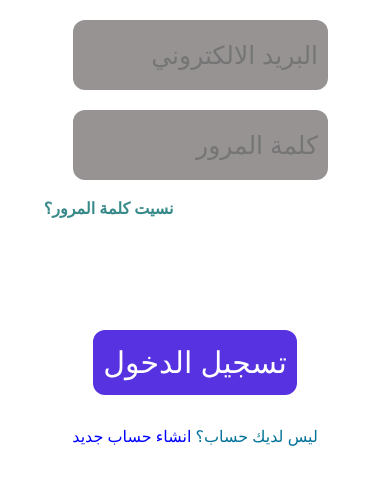
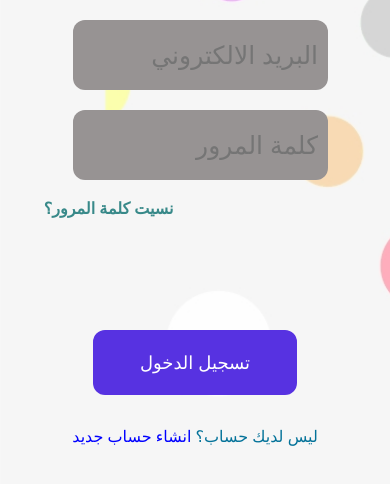
Before and after one commit to mustafabarjas/front_end_rashed_tow, a plain HTML site: page index.html in a window 390 px wide. Shown: the part 422-906 px from the top of the page. Drawn offline with Linux system fonts and the light colour scheme.

Commit message:
Update main.css

```diff
--- a/main.css
+++ b/main.css
@@ -15,7 +15,7 @@ ul{
 }
 body{
     font-family: 'Open Sans', sans-serif;
-    background-image: url(../mostkel/image/body.png);
+    background-image: url(image/body.png);
     background-size: cover;
 }
 .container{
@@ -212,6 +212,11 @@ padding: 15px;
     font-size: 30px;
     color: white;
 }
+@media(max-width:768px){
+    .container .content form input.submit{
+    font-size:18px;
+    }
+}
 .container .content  form p:last-child{
     margin-top: 30px;
     color: #037299;
```
